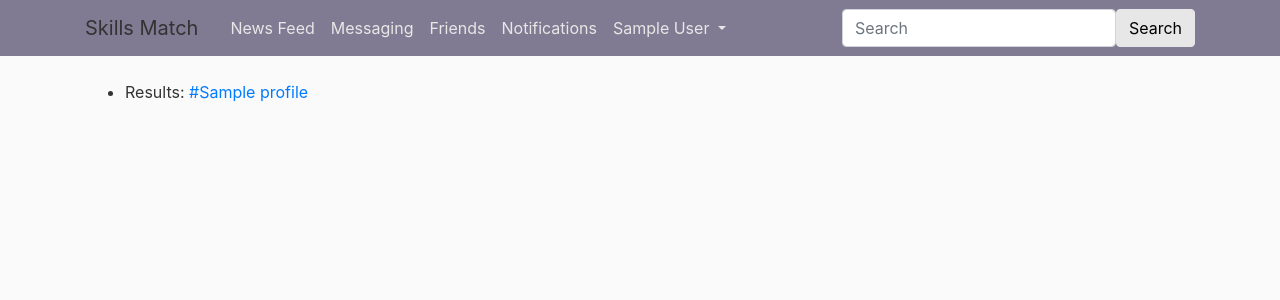
After one commit to UVA-CS3240-S19/project-101-byteme, a Django app: template app/templates/app/search_results.html in a window 1280 px wide. The commit adds this page. Shown: the top 300 px of the page. Run offline with Django 3.2, Linux system fonts and the light colour scheme; a user stored in the database is signed in; tables that the repository leaves empty hold one stand-in row (values such as "Sample post"); the template is opened without the code that fills it: most values are stand-ins (such as "Sample title", 1, 10 or a date in 2020); some libraries are stand-ins or nearby versions.

Commit message:
Working on searching by tags, basic functionality implemented

```diff
--- a/app/templates/app/base.html
+++ b/app/templates/app/base.html
@@ -43,9 +43,12 @@
             </div>
           </div>
           <div>
-              <form class="form-inline my-2 my-lg-0">
-                <input class="form-control mr-sm-2" type="search" placeholder="Search" aria-label="Search">
-                <button class="btn btn-outline-success my-2 my-sm-0" style="background-color:#e7e7e7; border-color: #e7e7e7; color:black" type="submit">Search</button>
+              <form class="form-inline my-2 my-lg-0" action="{% url 'search' %}" method="post">
+                {% csrf_token %}
+                <div class = "form-group">
+                  <input class="form-control" id="search_field" name="search_field" type="search" placeholder="Search" aria-label="Search">
+                </div>
+                <button class="btn btn-outline-success my-2 my-sm-0" type="submit" style="background-color:#e7e7e7; border-color: #e7e7e7; color:black">Search</button>
               </form>
           </div>
         </div>
--- a/app/templates/app/published_profile.html
+++ b/app/templates/app/published_profile.html
@@ -19,9 +19,9 @@
             <li>Interests: {{ profile.interests }}</li>
             <li> Tags:
             {% for tag in profile.tags.all %}
+            {% comment %} TODO route this to search {% endcomment %}
                 <a href="#">#{{ tag }}</a>
             {% endfor %}
-            {% comment %} <li>Tags: {{ pjoin:", "  }}</li> {% endcomment %}
     </ul>
 {% else %}
     <p>There is currently no user data.</p>
--- /dev/null
+++ b/app/templates/app/search_results.html
@@ -0,0 +1,17 @@
+{% extends "app/base.html" %}
+{% block content1 %}
+    Search Results
+{% endblock content1 %}
+{% block content2 %}
+{% if results %}
+    <ul>
+        <li> Results:
+        {% for profile in results %}
+        {% comment %} TODO route this to search {% endcomment %}
+            <a href="#">#{{ profile.name }}</a>
+        {% endfor %}
+    </ul>
+{% else %}
+    <p>There is currently no user data.</p>
+{% endif %}
+{% endblock content2 %}
--- a/app/urls.py
+++ b/app/urls.py
@@ -7,7 +7,8 @@ from . import views
 app_name = 'app'
 urlpatterns = [
     #path('profile/', views.create_profile, name='profile'),
-    path('published_profile/<int:pk>', views.ProfileView.as_view(), name='published_profile'),
+    path('published_profile/<int:pk>',
+         views.ProfileView.as_view(), name='published_profile'),
     #path('update_profile/<int:pk>', views.update_profile, name='update_profile'),
     #path('news_feed/', views.news_feed, name='news_feed'),
     #path('messaging/', views.messaging, name='messaging'),
@@ -18,4 +19,5 @@ urlpatterns = [
 ]
 
 if settings.DEBUG:
-    urlpatterns += static(settings.MEDIA_URL, document_root=settings.MEDIA_ROOT)
+    urlpatterns += static(settings.MEDIA_URL,
+                          document_root=settings.MEDIA_ROOT)
--- a/skimatch/urls.py
+++ b/skimatch/urls.py
@@ -23,12 +23,13 @@ urlpatterns = [
     path('app/', include('app.urls')),
     path('admin/', admin.site.urls),
     #path('accounts/', include('django.contrib.auth.urls')),
-    path('', views.home, name = 'main_page'),
+    path('', views.home, name='main_page'),
     #path('sign_up/', views.sign_up, name = 'sign_up'),
     path('profile/', views.create_profile, name='profile'),
     #path('notifications/', views.notifications, name='notifications'),
     #path('settings/', views.settings, name='settings'),
     url(r'^auth/', include('social_django.urls', namespace='social')),  # <- Here
-    path('login/', views.login, name = 'login'),
-    path('logout/', views.logout_view, name = 'logout'),
+    path('login/', views.login, name='login'),
+    path('logout/', views.logout_view, name='logout'),
+    path('search/', views.search, name='search'),
 ]
```
Also changed, not shown: app/views.py (+16 -1 lines).
